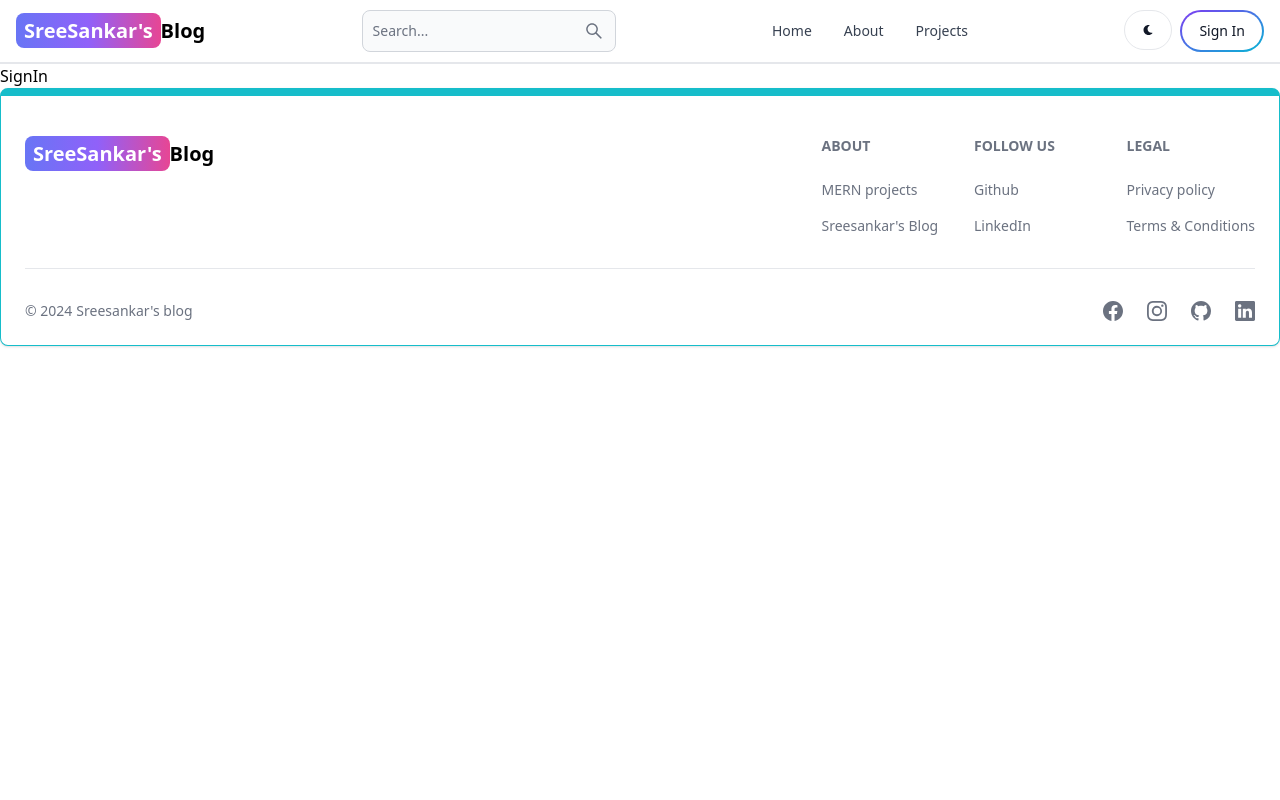
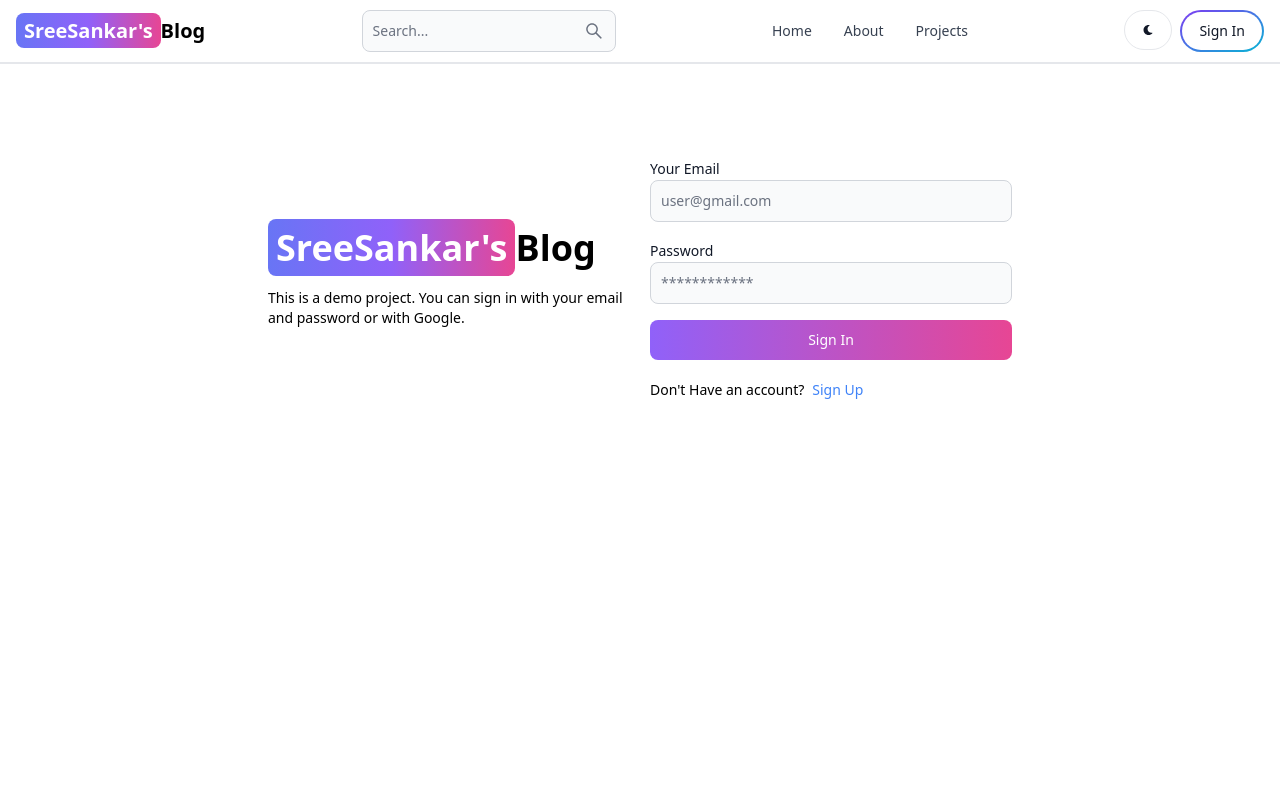
Before and after one commit to sreesansree/MERN-Blog, a React (Vite) app in the folder client/: page /sign-in in a window 1280 px wide. Shown: the top 800 px of the page. Built offline with nearby package versions, Linux system fonts and the light colour scheme.

Commit message:
complete signin page functionality

```diff
--- a/client/src/pages/SignIn.jsx
+++ b/client/src/pages/SignIn.jsx
@@ -1,9 +1,115 @@
-import React from 'react'
+import { Alert, Button, Label, Spinner, TextInput } from "flowbite-react";
+import React, { useState } from "react";
+import { Link, useNavigate } from "react-router-dom";
 
 function SignIn() {
+  const [formData, setFormData] = useState({});
+  const [errorMessage, setErrorMessage] = useState(null);
+  const [loading, setLoading] = useState(false);
+  const navigate = useNavigate();
+
+  const handleChange = (e) => {
+    // console.log(e.target.value);
+    setFormData({ ...formData, [e.target.id]: e.target.value.trim() });
+  };
+  const handleSubmit = async (e) => {
+    e.preventDefault();
+    if (!formData.email || !formData.password) {
+      return setErrorMessage("Please fill out all fields.");
+    }
+    try {
+      setLoading(true);
+      setErrorMessage(null);
+      const res = await fetch("api/auth/signin", {
+        method: "POST",
+        headers: { "Content-Type": "application/json" },
+        body: JSON.stringify(formData),
+      });
+      const data = await res.json();
+      if (data.success === false) {
+        return setErrorMessage(data.message);
+      }
+      setLoading(false);
+      if (res.ok) {
+        navigate("/");
+      }
+    } catch (error) {
+      setErrorMessage(error.message);
+      setLoading(false);
+    }
+  };
   return (
-    <div>SignIn</div>
-  )
+    <div className="min-h-screen mt-20">
+      <div className="flex p-3 max-w-3xl mx-auto flex-col md:flex-row md:items-center gap-5">
+        {/* left */}
+        <div className="flex-1">
+          <Link to="/" className="font-bold dark:text-white text-4xl">
+            <span
+              className="px-2 py-1 bg-gradient-to-r from-indigo-500
+        via-purple-500 to-pink-500 rounded-lg text-white"
+            >
+              SreeSankar's
+            </span>
+            Blog
+          </Link>
+          <p className="text-sm mt-5">
+            This is a demo project. You can sign in with your email and password
+            or with Google.
+          </p>
+        </div>
+        {/* right */}
+
+        <div className="flex-1">
+          <form className=" flex flex-col gap-4" onSubmit={handleSubmit}>
+
+            <div>
+              <Label value="Your Email" />
+              <TextInput
+                type="email"
+                placeholder="user@gmail.com"
+                id="email"
+                onChange={handleChange}
+              />
+            </div>
+            <div>
+              <Label value="Password" />
+              <TextInput
+                type="password"
+                placeholder="************"
+                id="password"
+                onChange={handleChange}
+              />
+            </div>
+            <Button
+              gradientDuoTone="purpleToPink"
+              type="submit"
+              disabled={loading}
+            >
+              {loading ? (
+                <>
+                  <Spinner size="sm" />
+                  <span className="pl-3">Loading...</span>
+                </>
+              ) : (
+                "Sign In"
+              )}
+            </Button>
+          </form>
+          <div className="flex gap-2 text-sm mt-5">
+            <span> Don't Have an account?</span>
+            <Link to="/sign-up" className="text-blue-500">
+              Sign Up
+            </Link>
+          </div>
+          {errorMessage && (
+            <Alert className="mt-5" color="failure">
+              {errorMessage}
+            </Alert>
+          )}
+        </div>
+      </div>
+    </div>
+  );
 }
 
-export default SignIn
+export default SignIn;
```
